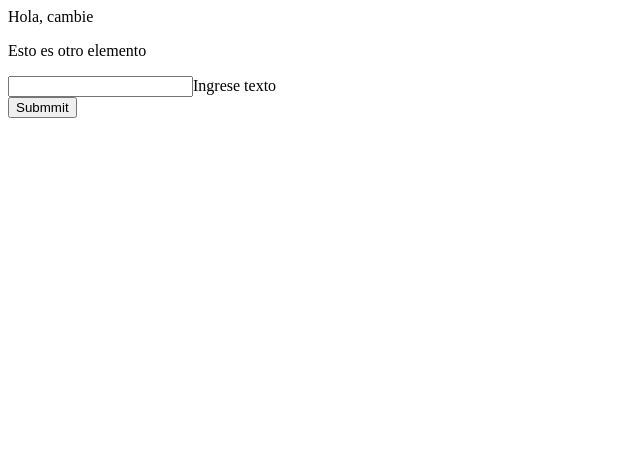
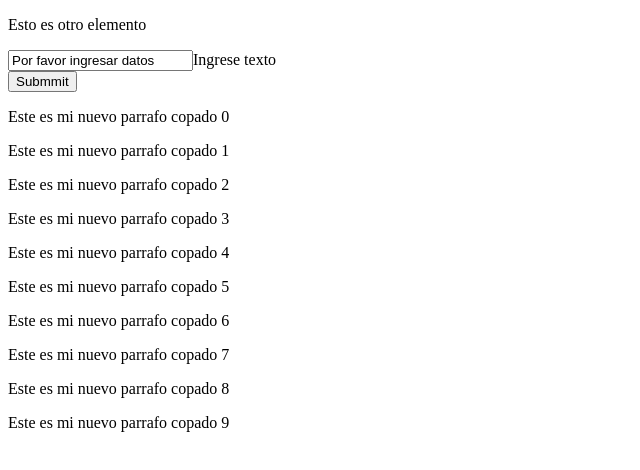
Before and after one commit to coderhouse-12410-JAVASCRIPT/clase-08, a plain HTML site: page index.html in a window 1280 px wide. Shown: the whole page, without its empty margins (0-640 px from the left). Drawn offline with Linux system fonts and the light colour scheme.

Commit message:
Added second JS file and index modified

```diff
--- a/codigo_001.js
+++ b/codigo_001.js
@@ -23,6 +23,5 @@ function MySuperButton(){
     this.myHTMLElement = "";// Creo un elemento con todo lo que quiero....
 }
 
-
 var miPrimerBoton = new MySuperButton()
 var miSegundoBoton = new MySuperButton()
--- /dev/null
+++ b/codigo_002.js
@@ -0,0 +1,27 @@
+// Obtenemos el div
+var myElementByID = document.getElementById("myTexto");
+
+myElementByID.value = 'Por favor ingresar datos'
+
+console.log(myElementByID);
+
+// <div> <- ParentNode -> remove el Child parrafo
+//    <p id="myParrafo"> blabla </p>
+// </div>
+
+var parrafo = document.getElementById("myParrafo");
+parrafo.parentNode.removeChild(parrafo);
+
+// <div id="contenedor">
+// <- insertar aca una etiqueta p
+//  <div id="bla">
+//  </div>
+// </div>
+
+var myContenedor = document.getElementById("contenedor");
+
+for( let i=0; i < 10; i++) {
+    var myNewParrafo = document.createElement('p');
+    myNewParrafo.innerHTML = "Este es mi nuevo parrafo copado " + i;
+    myContenedor.appendChild(myNewParrafo);
+}
--- a/index.html
+++ b/index.html
@@ -17,7 +17,7 @@
             <p class="browsehappy">You are using an <strong>outdated</strong> browser. Please <a href="#">upgrade your browser</a> to improve your experience.</p>
         <![endif]-->
         <div id="header">
-            <p> Esto es un curso de Javascript en <strong>CoderHouse</strong>, gracias!</p>
+            <p id="myParrafo"> Esto es un curso de Javascript en <strong>CoderHouse</strong>, gracias!</p>
         </div>
         <p class="MyP"> Esto es otro elemento </p>
 
@@ -27,6 +27,12 @@
             <button type="submit" onclick="myFunction()">Submmit</button>
         </form>
 
-        <script src="codigo_001.js" async defer></script>
+        <div id="contenedor">
+            <div id="miSegundoContenedor">
+
+            </div>
+        </div>
+
+        <script src="codigo_002.js" async defer></script>
     </body>
 </html>
```
